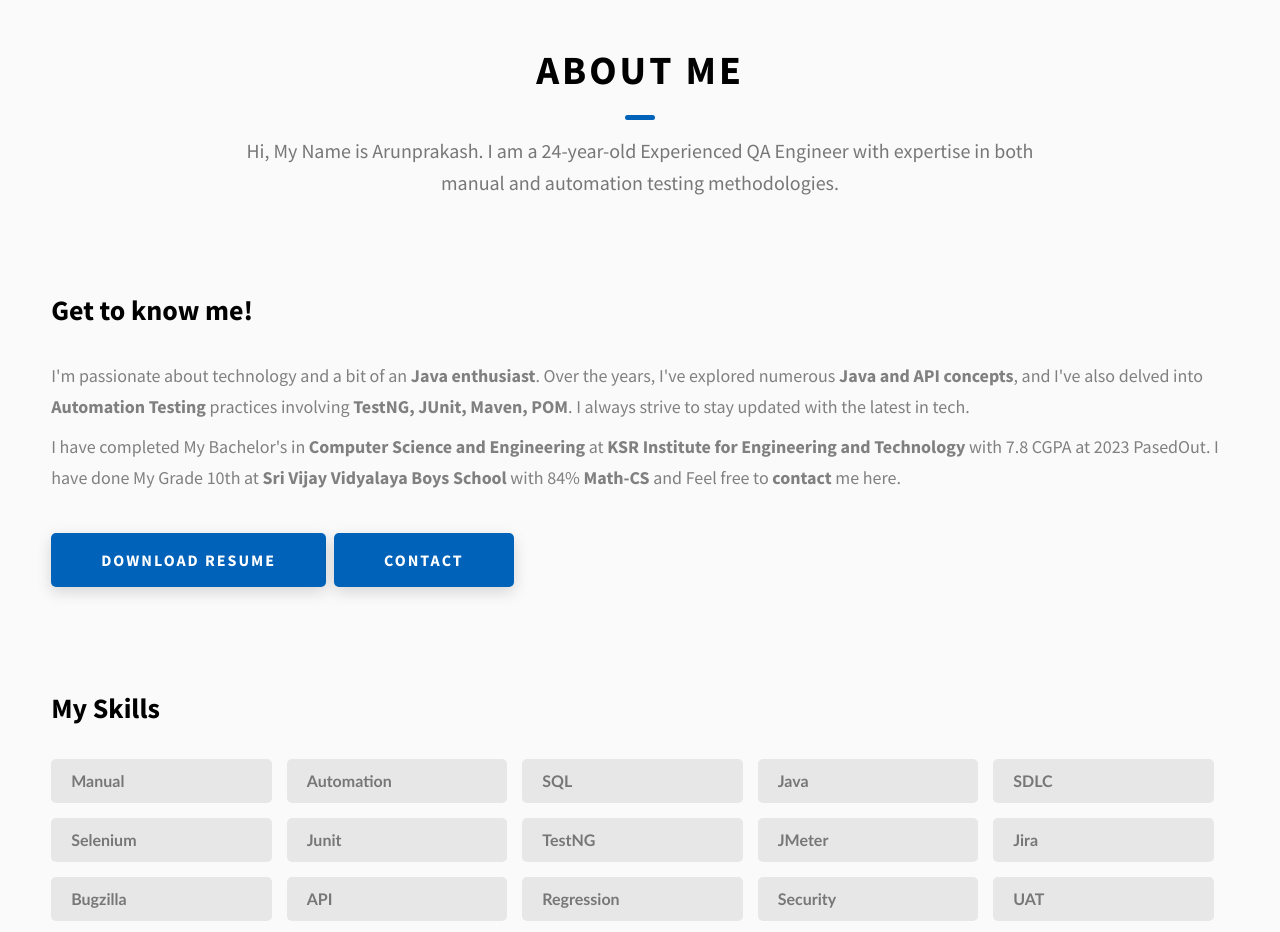
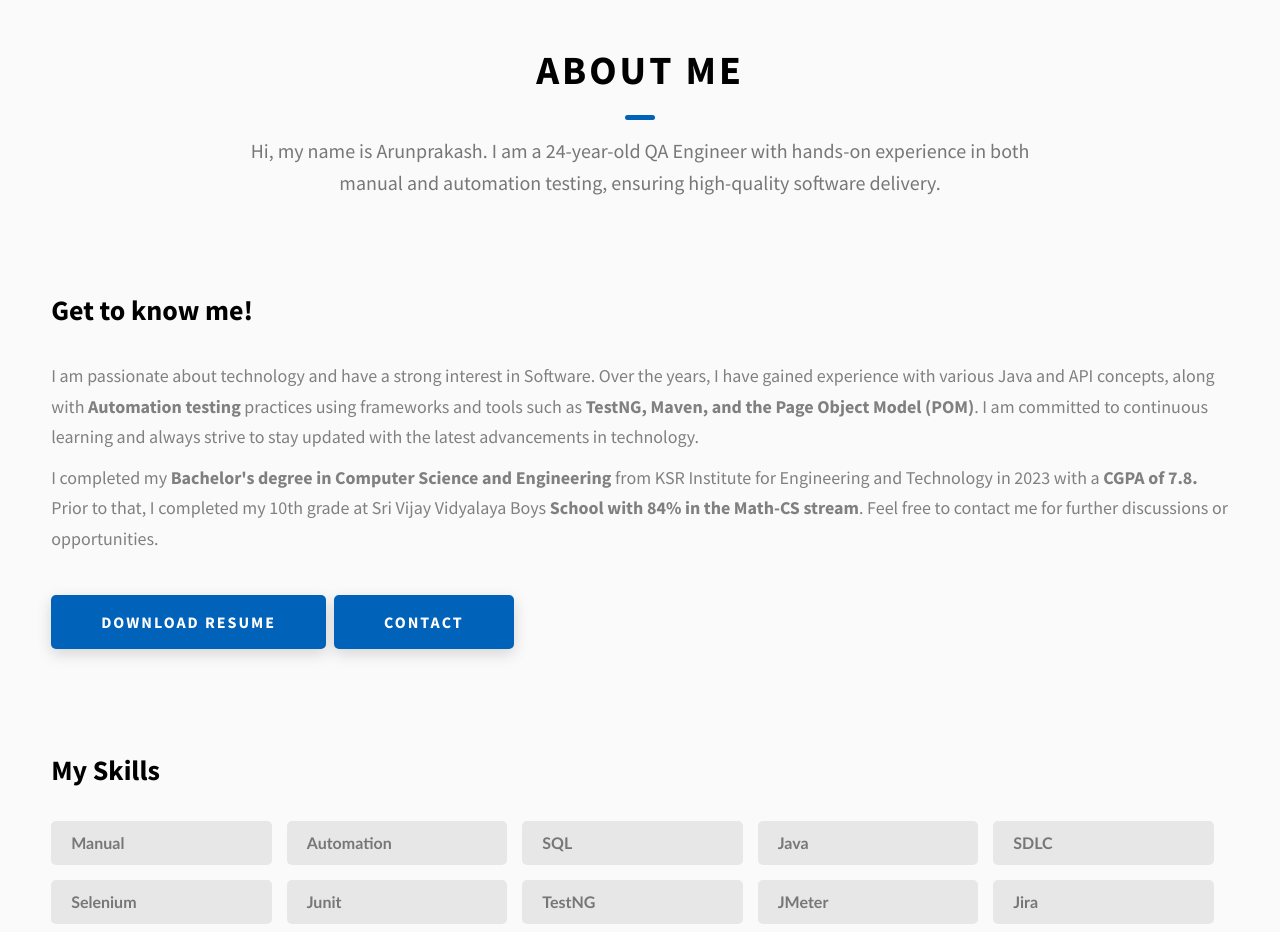
Before and after one commit to Arunprakash-apsh/portfolio.offi.io, a website: page index.html in a window 1280 px wide. Shown: the part 820-1752 px from the top of the page. Drawn offline with Linux system fonts and the light colour scheme.

Commit message:
sentence change

```diff
--- a/index.html
+++ b/index.html
@@ -123,8 +123,7 @@
       <h2 class="heading heading-sec heading-sec__mb-med">
         <span class="heading-sec__main">About Me</span>
         <span class="heading-sec__sub">
-          Hi, My Name is Arunprakash. I am a 24-year-old Experienced QA Engineer with expertise in both manual and
-          automation testing methodologies.
+          Hi, my name is Arunprakash. I am a 24-year-old QA Engineer with hands-on experience in both manual and automation testing, ensuring high-quality software delivery.
         </span>
       </h2>
       <div class="about__content">
@@ -137,15 +136,9 @@
               to ensure high-quality software delivery. -->
             </p>
             <p class="about__content-details-para">
-              I'm passionate about technology and a bit of an <strong> Java enthusiast</strong>. Over the years, I've
-              explored numerous <strong>Java and API concepts</strong>, and I've also delved into <strong> Automation
-                Testing</strong> practices involving <strong>TestNG, JUnit, Maven, POM</strong>. I always strive to stay
-              updated with the latest in tech.
+            I am passionate about technology and have a strong interest in Software. Over the years, I have gained experience with various Java and API concepts, along with <strong>Automation testing</strong> practices using frameworks and tools such as <strong>TestNG, Maven, and the Page Object Model (POM)</strong>. I am committed to continuous learning and always strive to stay updated with the latest advancements in technology.
             </p>
-            <p class="about__content-details-para"> I have completed My Bachelor's in <strong>Computer Science and
-                Engineering</strong> at <strong>KSR Institute for Engineering and Technology</strong> with 7.8 CGPA at
-              2023 PasedOut. I have done My Grade 10th at <strong>Sri Vijay Vidyalaya Boys School</strong> with 84%
-              <strong>Math-CS</strong> and Feel free to <strong>contact</strong> me here.
+            <p class="about__content-details-para"> I completed my <strong>Bachelor's degree in Computer Science and Engineering</strong> from KSR Institute for Engineering and Technology in 2023 with a <strong>CGPA of 7.8.</strong> Prior to that, I completed my 10th grade at Sri Vijay Vidyalaya Boys <strong>School with 84% in the Math-CS stream</strong>. Feel free to contact me for further discussions or opportunities.
             </p>
           </div> <!-- Add Resume Download Link Here -->
           <a href="/workspaces/portfolio.offi.io/assets/pdf/ArunprakashC.pdf"
```
